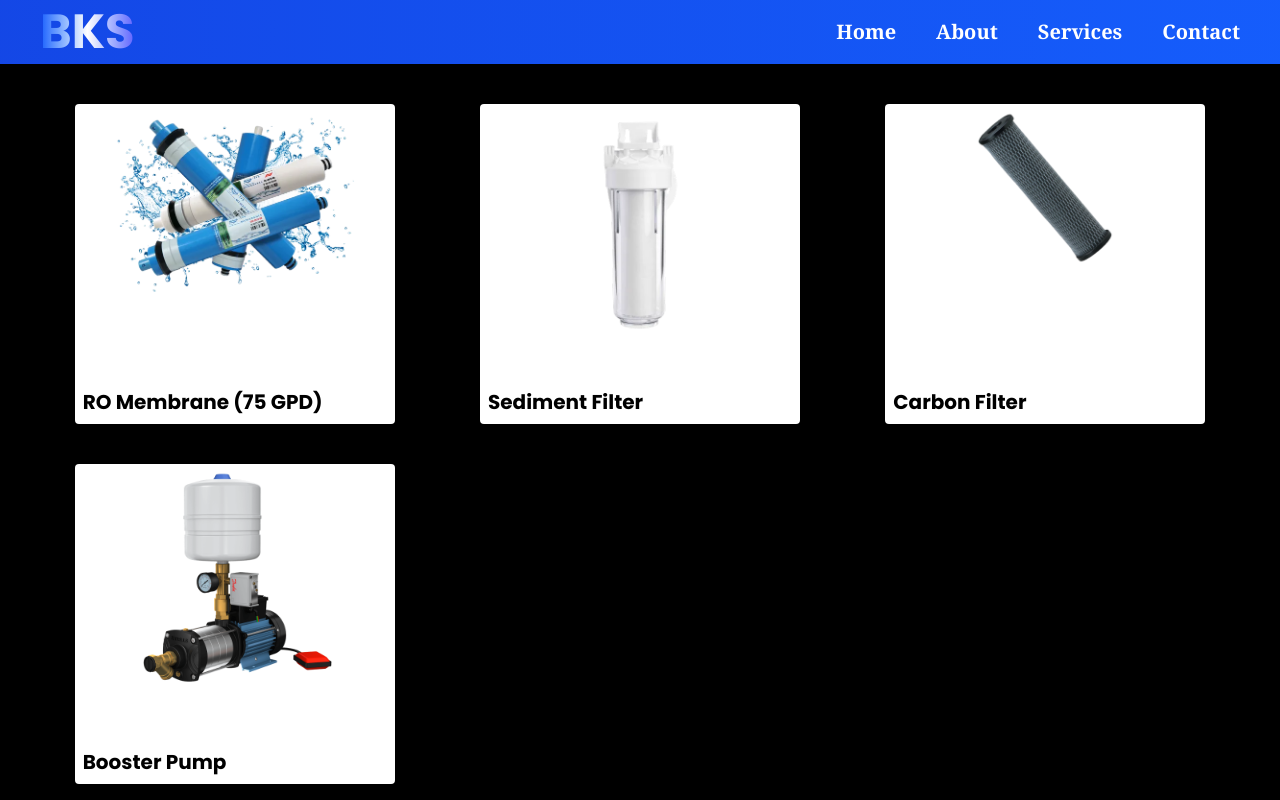
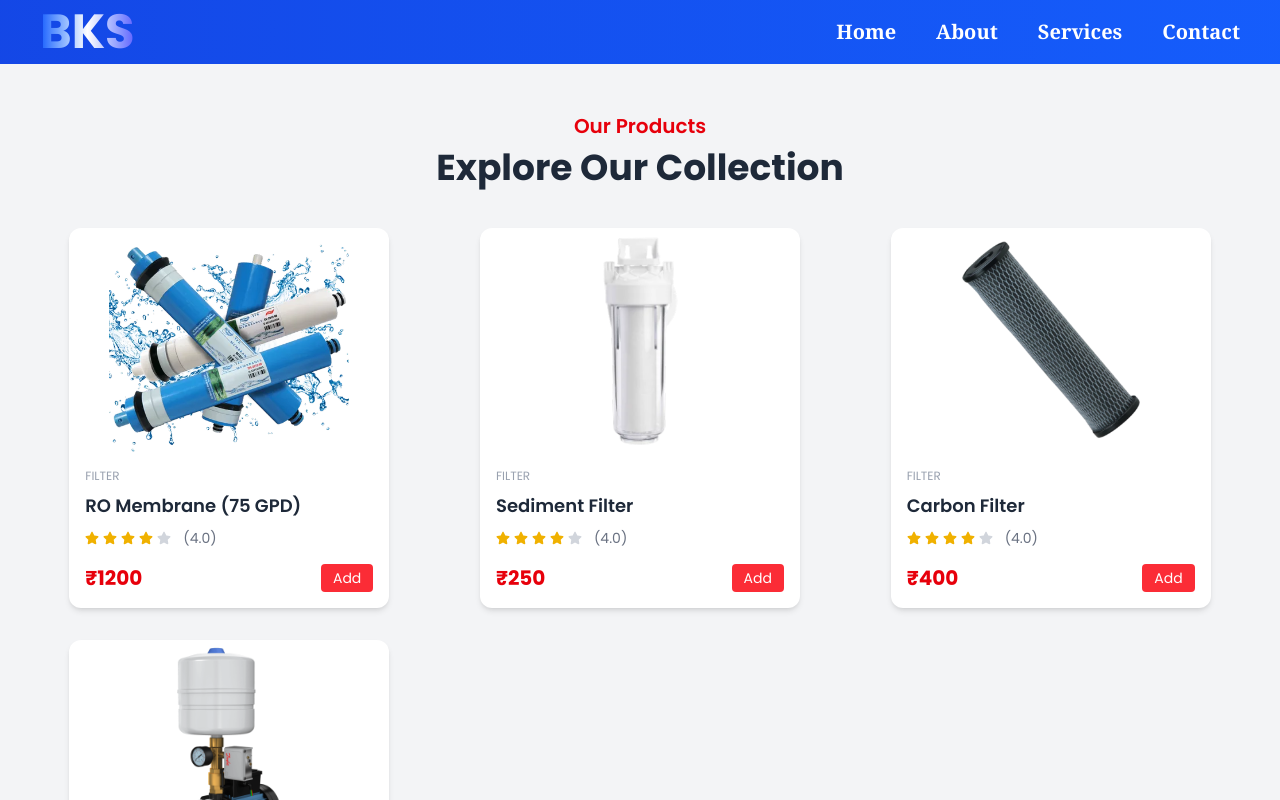
Before and after one commit to yadavpavangit/BKS-enterprise, a React (Vite) app: page /products in a window 1280 px wide. Shown: the top 800 px of the page. Built offline with nearby package versions, Linux system fonts and the light colour scheme; a web font is replaced by a local one.

Commit message:
change colors in service, about, contact and change style of product

```diff
--- a/src/components/FeaturesProducts.jsx
+++ b/src/components/FeaturesProducts.jsx
@@ -51,7 +51,7 @@ function FeaturesProducts() {
                 <span className="text-lg font-bold text-green-600">
                   ₹{product.discountPrice}
                 </span>
-                <span className="text-sm text-gray-400 line-through">
+                <span className="text-sm text-muted line-through">
                   ₹{product.price}
                 </span>
               </div>
--- a/src/components/Hero.jsx
+++ b/src/components/Hero.jsx
@@ -47,7 +47,7 @@ function Hero() {
   return (
     <section
       ref={container}
-      className="bg-dark text-light min-h-screen flex flex-col items-center justify-center text-center px-4 relative overflow-hidden"
+      className="bg-dark text-muted min-h-screen flex flex-col items-center justify-center text-center px-4 relative overflow-hidden"
     >
       {/* Glow Background */}
       <div className="absolute w-[500px] h-[500px] bg-primary/20 blur-3xl rounded-full top-20" />
--- a/src/components/Plan.jsx
+++ b/src/components/Plan.jsx
@@ -28,7 +28,7 @@ function Plan() {
     <div id="plans" className="w-full pt-20 px-6 flex justify-center bg-black">
       <div className="w-full max-w-6xl">
         {/* Heading */}
-        <h2 className="text-red-600 text-center font-semibold text-xl">
+        <h2 className="text-primary text-center font-semibold text-xl">
           Our Plans
         </h2>
         <h1 className="text-white text-center text-4xl font-bold my-6">
@@ -42,7 +42,7 @@ function Plan() {
               key={plan.id}
               className="bg-white/20 rounded-lg p-8 text-center shadow-md hover:shadow-xl transition flex flex-col justify-between"
             >
-              <div className="w-full bg-[#f3274c] text-white font-bold py-3 rounded-md text-center text-lg mb-8">
+              <div className="w-full bg-accent text-white font-bold py-3 rounded-md text-center text-lg mb-8">
                 {plan.name}
               </div>
 
--- a/src/pages/About.jsx
+++ b/src/pages/About.jsx
@@ -68,11 +68,11 @@ function About() {
 
       <div className="w-full bg-white/20 py-10">
         <div className="flex flex-col items-center justify-center gap-4 max-w-[80rem] w-full mx-auto px-6 md:px-10">
-          <span className="text-md font-bold text-red-600">Our info</span>
+          <span className="text-md font-bold text-primary">Our info</span>
           <h2 className="text-4xl font-bold my-2 text-center">
             About Our ShoppyKart
           </h2>
-          <p className="text-xl text-center">
+          <p className="text-md text-center text-muted">
             Lorem ipsum dolor sit amet consectetur adipisicing elit. Itaque quae
             asperiores deserunt nulla laboriosam. Itaque, ducimus suscipit at
             explicabo maxime nisi rem vel dicta? Recusandae voluptatibus commodi
@@ -91,7 +91,7 @@ function About() {
 
       <div className="w-full bg-white/20 py-10">
         <div className="flex flex-col items-center justify-center gap-4 max-w-[80rem] w-full mx-auto px-6 md:px-10">
-          <span className="text-md font-bold text-red-600">OUR TEAM</span>
+          <span className="text-md font-bold text-primary">OUR TEAM</span>
           <h2 className="text-4xl font-bold my-2 text-center">
             Our Creative Team.
           </h2>
@@ -156,12 +156,12 @@ function About() {
           {stats.map((item, index) => (
             <div key={index} className="flex flex-col items-center text-center">
               <span
-                className="stat-number text-5xl font-bold text-red-600"
+                className="stat-number text-5xl font-bold text-primary"
                 data-target={item.value}
               >
                 0
               </span>
-              <p className="text-gray-400 mt-2 font-medium uppercase tracking-wider text-sm">
+              <p className="text-muted mt-2 font-medium uppercase tracking-wider text-sm">
                 {item.label}
               </p>
             </div>
--- a/src/pages/Products.jsx
+++ b/src/pages/Products.jsx
@@ -1,33 +1,70 @@
 import React from "react";
 import { featureProducts } from "../constans";
+import { FaStar } from "react-icons/fa";
 
 function Products() {
-  //   const [price, setPrice] = useState(null);
   return (
-    <section className="max-w-8xl min-h-screen">
-      {/* <div className="w-full flex gap-10 py-10 px-6 md:px-10"> */}
-      <div className="w-full py-10 px-6 md:px-10">
-        <div className="w-full grid grid-cols-1 md:grid-cols-2 lg:grid-cols-3 gap-x-4 gap-y-10 place-items-center">
+    <section className="w-full min-h-screen bg-gray-100 py-12 px-6 md:px-10">
+      {/* Heading */}
+      <div className="text-center mb-10">
+        <h2 className="text-red-600 font-semibold text-xl">Our Products</h2>
+        <h1 className="text-3xl md:text-4xl font-bold text-gray-800 mt-2">
+          Explore Our Collection
+        </h1>
+      </div>
+
+      {/* Grid */}
+      <div className="grid grid-cols-1 sm:grid-cols-2 lg:grid-cols-3 gap-8 place-items-center">
         {featureProducts.map((product) => (
           <div
-              className="w-full max-w-80 h-80 bg-white relative text-black rounded-sm"
             key={product.id}
+            className="w-full max-w-xs bg-white rounded-xl shadow-md hover:shadow-xl transition duration-300 overflow-hidden group"
           >
+            {/* Image */}
+            <div className="overflow-hidden">
               <img
                 src={product.image}
                 alt={product.name}
-                className="w-60 mx-auto"
+                className="w-60 mx-auto h-56 object-cover group-hover:scale-110 transition duration-500"
               />
-              <div className="absolute bottom-0 left-0 w-full p-2">
-                <h3 className="text-xl font-bold line-clamp-1">
+            </div>
+
+            {/* Content */}
+            <div className="p-4 flex flex-col gap-2">
+              {/* Category */}
+              <span className="text-xs text-gray-400 uppercase">
+                {product.category || "Category"}
+              </span>
+
+              {/* Name */}
+              <h3 className="text-lg font-semibold text-gray-800 line-clamp-1">
                 {product.name}
               </h3>
+
+              {/* Rating */}
+              <div className="flex items-center gap-1 text-yellow-500 text-sm">
+                <FaStar />
+                <FaStar />
+                <FaStar />
+                <FaStar />
+                <FaStar className="text-gray-300" />
+                <span className="text-gray-500 ml-2">(4.0)</span>
+              </div>
+
+              {/* Price */}
+              <div className="flex items-center justify-between mt-2">
+                <span className="text-xl font-bold text-red-600">
+                  ₹{product.price || 999}
+                </span>
+
+                <button className="bg-red-500 text-white px-3 py-1 rounded hover:bg-red-600 transition text-sm">
+                  Add
+                </button>
+              </div>
             </div>
           </div>
         ))}
       </div>
-      </div>
-      {/* </div> */}
     </section>
   );
 }
--- a/src/pages/Services.jsx
+++ b/src/pages/Services.jsx
@@ -11,7 +11,7 @@ function Services() {
     const tl = gsap.timeline({
       scrollTrigger: {
         trigger: "#services",
-        start: "top center",
+        start: "top 80%",
       },
     });
     tl.fromTo(
@@ -50,7 +50,7 @@ function Services() {
     <section className="min-h-dvh">
       <Banner title={"Services"} />
       <div id="services" className="max-w-8xl px-6 md:px-10 py-10">
-        <h2 className="text-xl md:text-2xl text-red-600 text-center font-semibold font-source">
+        <h2 className="text-xl md:text-2xl text-primary text-center font-semibold font-source">
           Our Services
         </h2>
 
@@ -67,7 +67,7 @@ function Services() {
             <h2 className="text-start font-brand text-4xl md:text-5xl font-bold">
               Our Work Process Make Your Dream True
             </h2>
-            <p className="indent-3 text-start text-[12px] md:text-[14px] text-gray-400 font-poppins">
+            <p className="indent-3 text-start text-[12px] md:text-[14px] text-muted font-poppins">
               Lorem ipsum, dolor sit amet consectetur adipisicing elit. Alias
               aut, unde consectetur commodi voluptatibus qui at. In, numquam
               delectus vero quidem minima nam distinctio enim dignissimos
```
Also changed, not shown: src/index.css (+22 -0 lines), src/pages/Contact.jsx (+19 -12 lines). Lines whose indentation alone changed are shown as unchanged.
